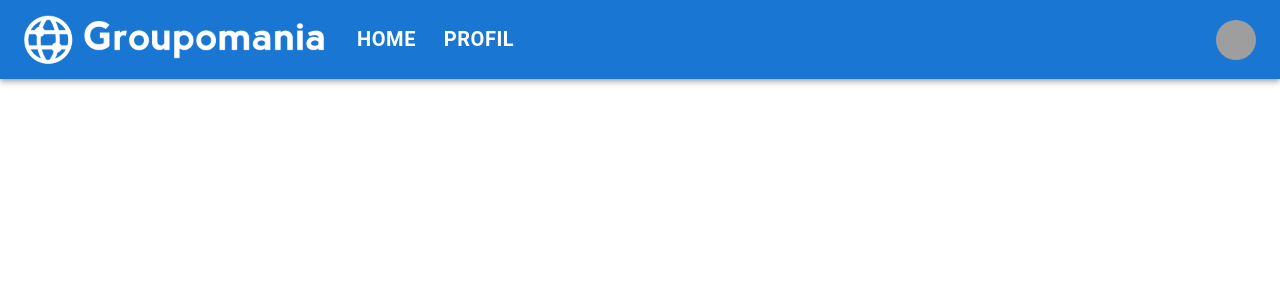
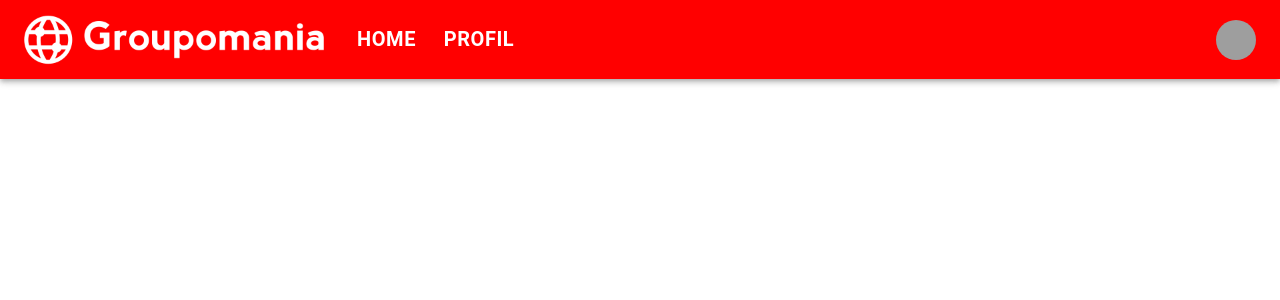
Before and after one commit to Ghiles-H/P7_Groupomania_Ghiles_HALLOU, a React (Create React App) app: page / in a window 1280 px wide. Shown: the top 300 px of the page. Built offline with nearby package versions, Linux system fonts and the light colour scheme; grey boxes are pictures that could not be loaded.

Commit message:
change color Banner

```diff
--- a/src/styles/Banner.css
+++ b/src/styles/Banner.css
@@ -1,3 +1,7 @@
+.MuiAppBar-colorPrimary {
+  background-color: red !important;
+}
+
 .gp-banner {
   display: -webkit-box;
   display: -ms-flexbox;
--- a/src/styles/Banner.scss
+++ b/src/styles/Banner.scss
@@ -1,3 +1,6 @@
+.MuiAppBar-colorPrimary{
+    background-color: red !important;
+}
 .gp-banner {
   display: flex;
   flex-direction: row;
```
Also changed, not shown: 1 other file (tests, documents, lock files or other folders).
